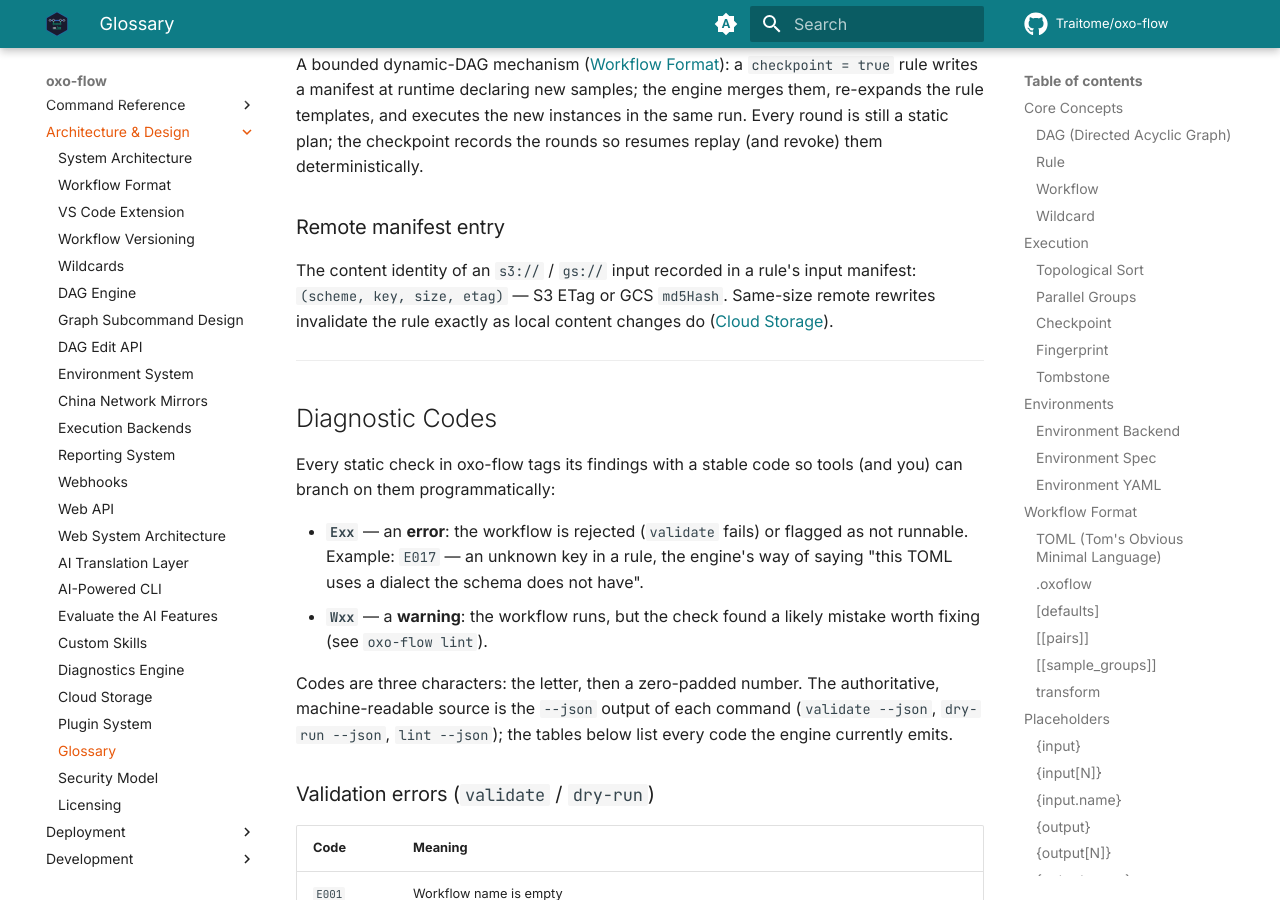
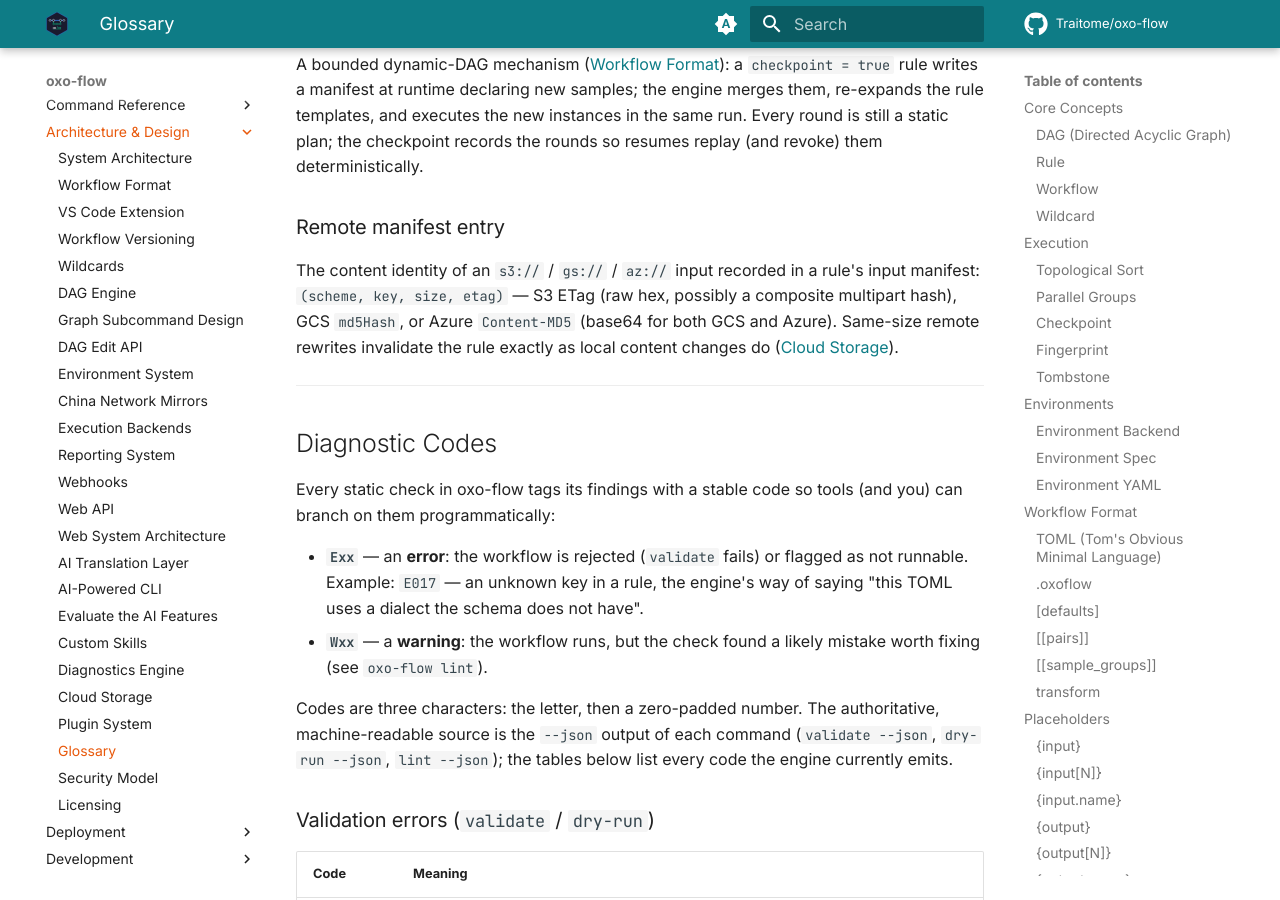
Before and after one commit to Traitome/oxo-flow, an MkDocs documentation site: the page built from docs/guide/src/reference/glossary.md, in a window 1280 px wide and 900 px high, scrolled down 9506 px. Built offline with MkDocs 1.6.1 and Material for MkDocs 9.7.7, drawn with Linux system fonts in a browser that asks for light colours; comment, search, counter and statistics services are not loaded; the version menu is left out.

Commit message:
docs: include az:// in remote manifest entry glossary and rustdoc (#1069 follow-up) (#1075)
Docs-only follow-up to #1069: align glossary.md, RemoteManifestEntry rustdoc, and dag-engine.md with the az:// backend landed in #1074.

Co-Authored-By: Claude Code <noreply@anthropic.com>

```diff
--- a/docs/guide/src/reference/glossary.md
+++ b/docs/guide/src/reference/glossary.md
@@ -372,8 +372,10 @@ records the rounds so resumes replay (and revoke) them deterministically.
 
 ### Remote manifest entry
 
-The content identity of an `s3://` / `gs://` input recorded in a rule's
-input manifest: `(scheme, key, size, etag)` — S3 ETag or GCS `md5Hash`.
+The content identity of an `s3://` / `gs://` / `az://` input recorded in a
+rule's input manifest: `(scheme, key, size, etag)` — S3 ETag (raw hex,
+possibly a composite multipart hash), GCS `md5Hash`, or Azure
+`Content-MD5` (base64 for both GCS and Azure).
 Same-size remote rewrites invalidate the rule exactly as local content
 changes do ([Cloud Storage](./cloud-storage.md#content-addressed-invalidation)).
 
```
Also changed, not shown: docs/guide/src/reference/dag-engine.md (+2 -1 lines), 1 other file.
